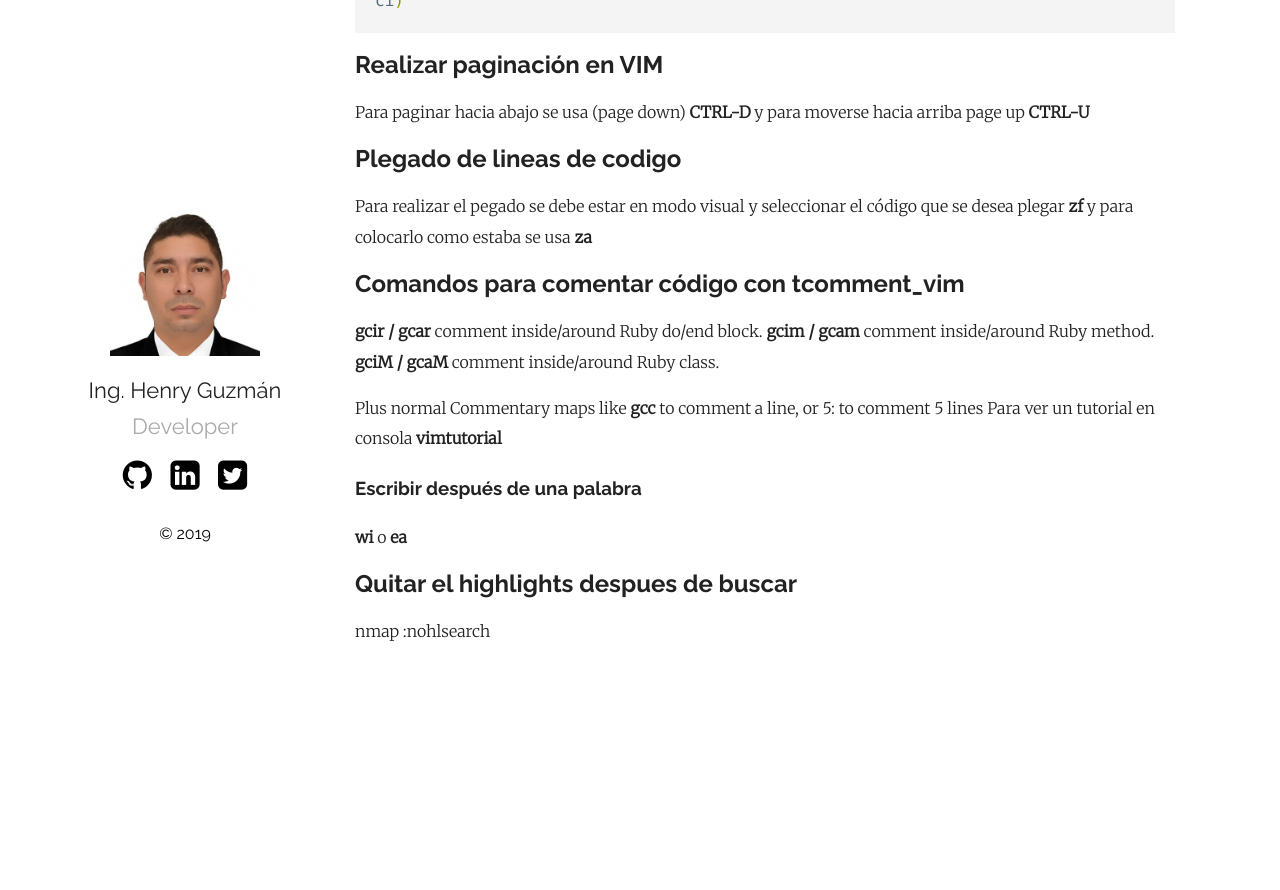
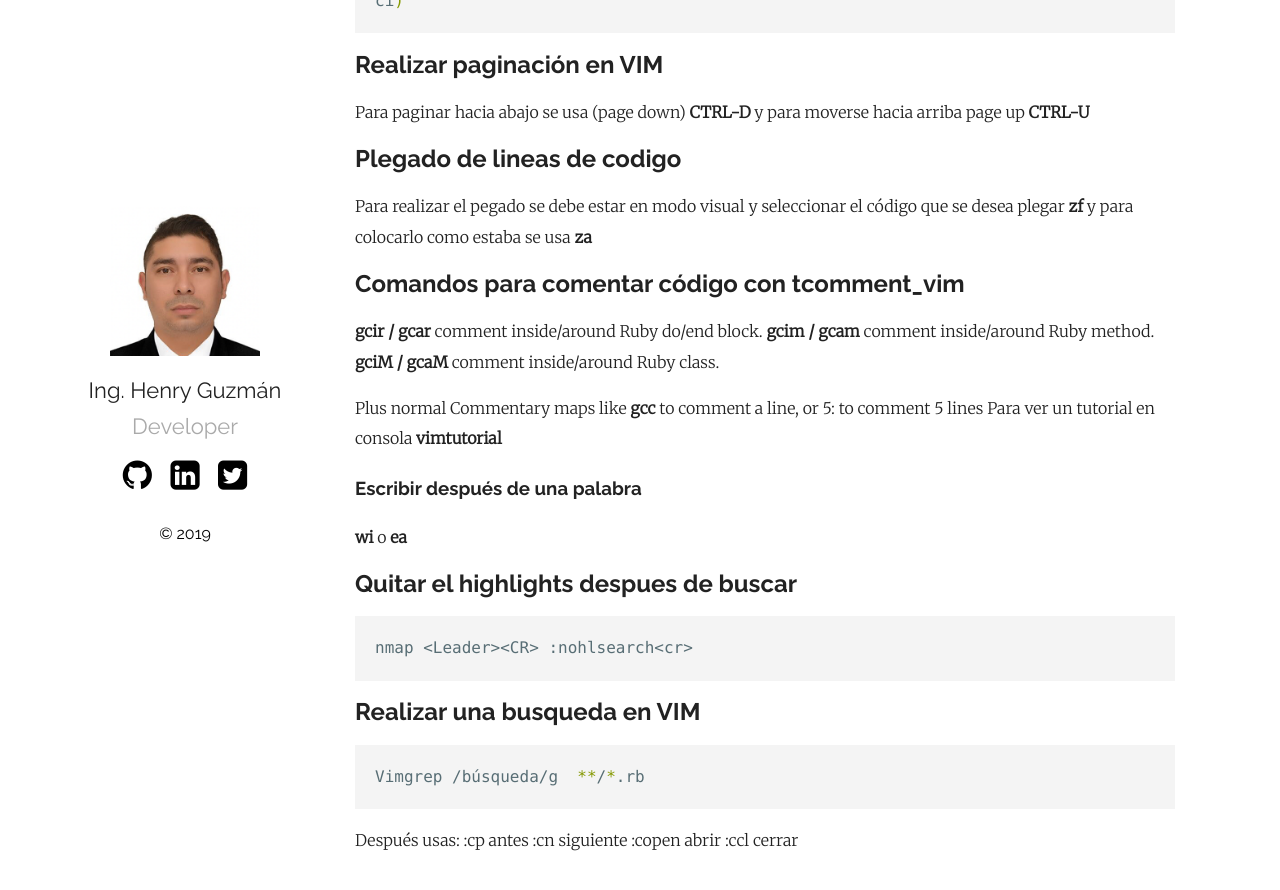
Before and after one commit to hguzman/hguzman.github.io, a Jekyll site: the page built from _posts/2019-11-29-listado-de-comandos-utiles-para-trabajar-en.vim.markdown, in a window 1280 px wide and 900 px high, scrolled down 704 px. Shown: the top 890 px of the window. Built offline with Jekyll 4.4.1, drawn with Linux system fonts in a browser that asks for light colours; comment, search, counter and statistics services are not loaded; before the commit the page ends 1396 px from its top, so only the background shows below that.

Commit message:
Se sube la busqueda de vim

````diff
--- a/_posts/2019-11-29-listado-de-comandos-utiles-para-trabajar-en.vim.markdown
+++ b/_posts/2019-11-29-listado-de-comandos-utiles-para-trabajar-en.vim.markdown
@@ -50,9 +50,15 @@ Para ver un tutorial en consola **vimtutorial**
 **wi** o **ea**
 
 ## Quitar el highlights despues de buscar
+
+```shell
 nmap <Leader><CR> :nohlsearch<cr>
+```
+## Realizar una busqueda en VIM
 
 
+```shell
+Vimgrep /búsqueda/g  **/*.rb
+```
 
-
-[canva]: https://www.canva.com
+Después usas: :cp antes :cn siguiente :copen abrir :ccl cerrar
````
